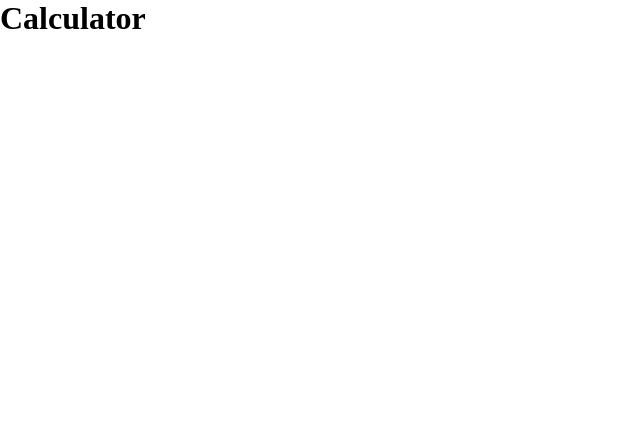
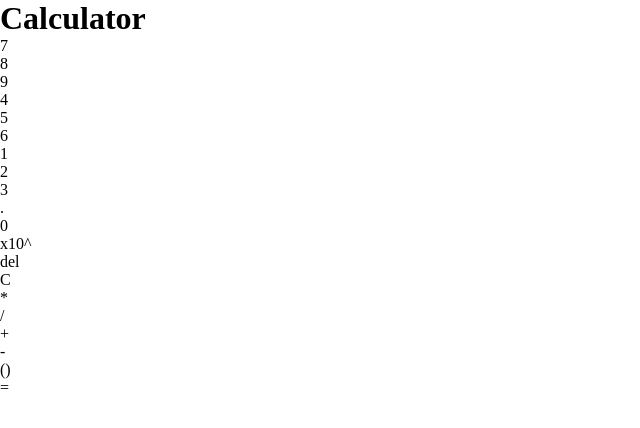
Before and after one commit to ShubhamJain17r/WebDev-Weekly-Projects, a plain HTML site: page Calculator/index.html in a window 1280 px wide. Shown: the whole page, without its empty margins (0-640 px from the left). Drawn offline with Linux system fonts and the light colour scheme.

Commit message:
written Calculator's html code

```diff
--- a/Calculator/index.html
+++ b/Calculator/index.html
@@ -8,6 +8,34 @@
 </head>
 <body>
     <h1>Calculator</h1>
+    <div class="frame">
+        <div class="screen" id = "equation"></div>
+        <div class="screen" id = "result"></div>
+
+        <div class="num">7</div>
+        <div class="num">8</div>
+        <div class="num">9</div>
+        <div class="num">4</div>
+        <div class="num">5</div>
+        <div class="num">6</div>
+        <div class="num">1</div>
+        <div class="num">2</div>
+        <div class="num">3</div>
+        <div class="num">.</div>
+        <div class="num">0</div>
+        <div class="num">x10^</div>
+
+        <div class = "remove" id="del">del</div>
+        <div class = "remove" id="clear">C</div>
+
+        <div class="operation">*</div>
+        <div class="operation">/</div>
+        <div class="operation">+</div>
+        <div class="operation">-</div>
+
+        <div class="p-eq" id = "parenthesis">()</div>
+        <div class="p-eq" id = equal>=</div>
+    </div>
     <script src="script.js"></script>
 </body>
 </html>
```
